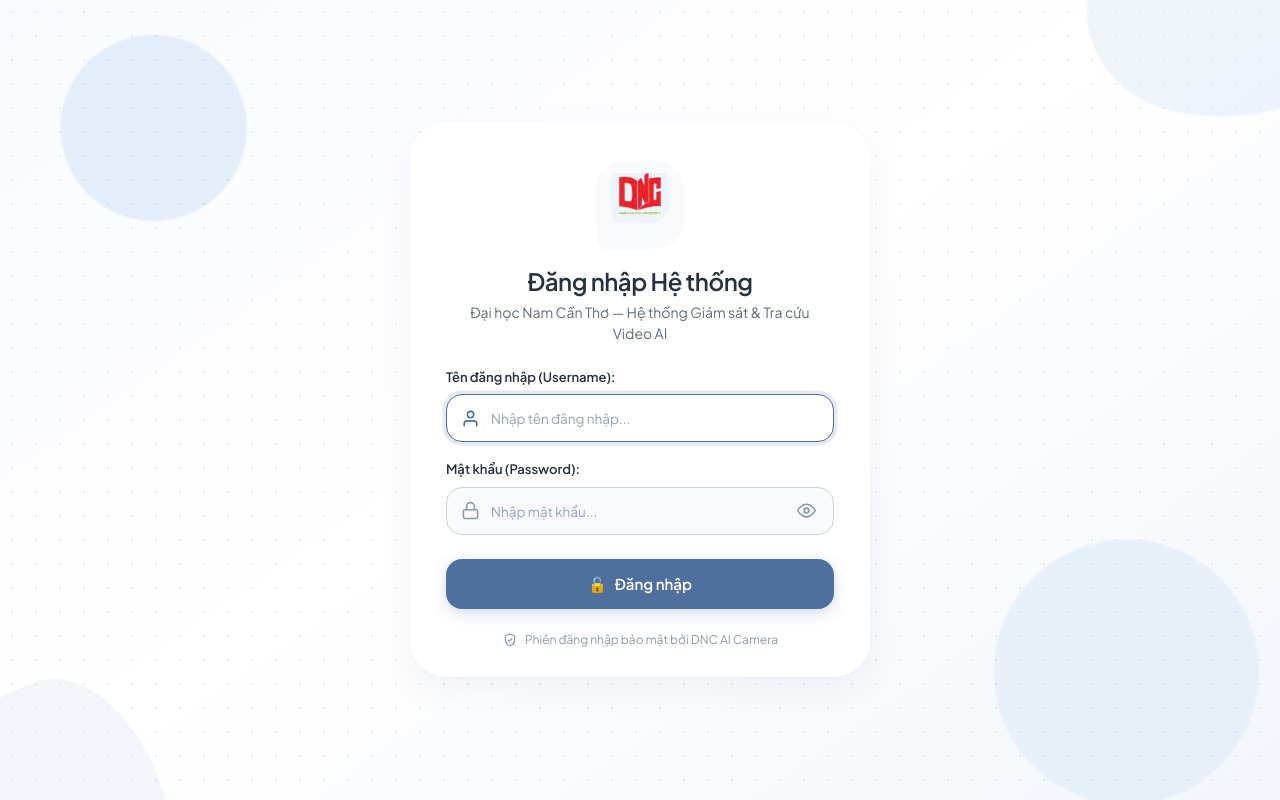
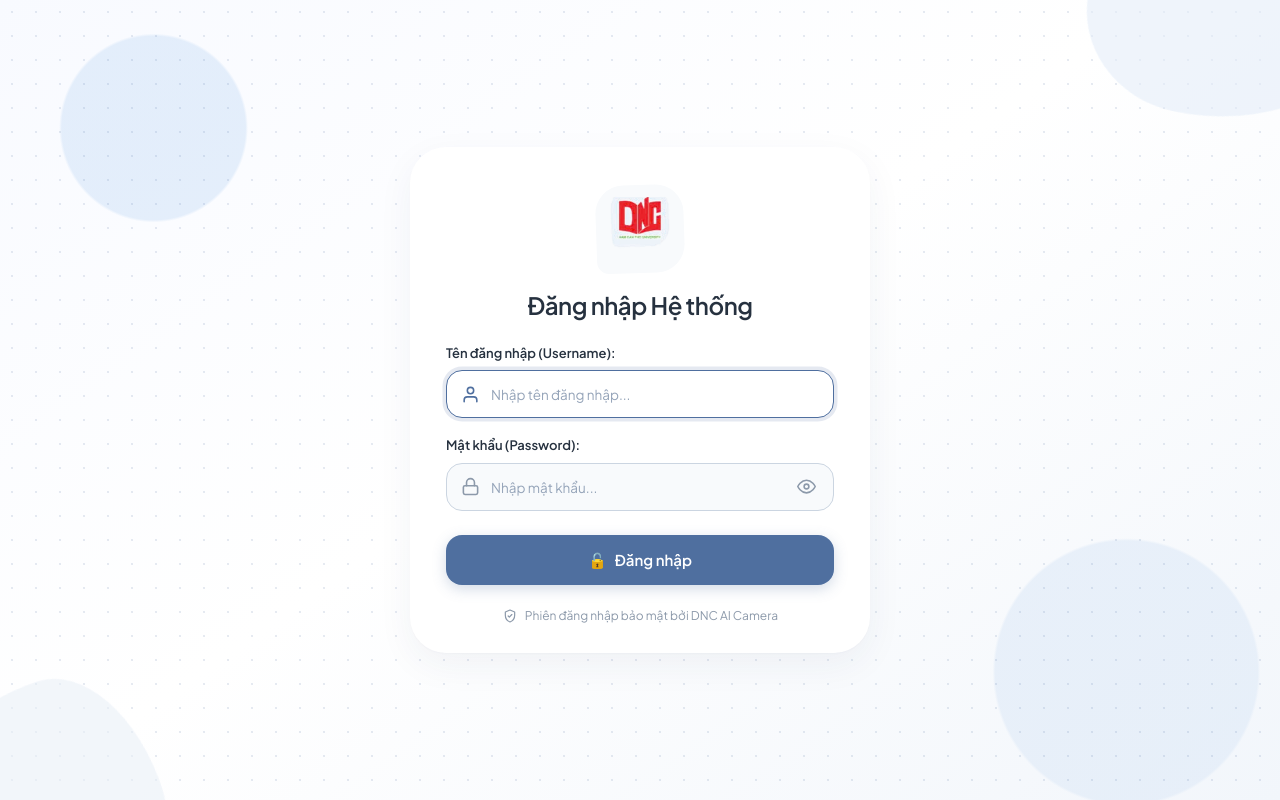
Before and after one commit to mantran1122/CameraDNCv2, a FastAPI app: page /login in a window 1280 px wide. Run offline with FastAPI, Linux system fonts and the light colour scheme; some libraries are stand-ins or nearby versions.

Commit message:
style(login): remove university subtitle banner from login page

```diff
--- a/CameraAI/templates/login.html
+++ b/CameraAI/templates/login.html
@@ -134,7 +134,7 @@
         .page-title {
             display: block;
             width: 100% !important;
-            margin: 12px 0 6px;
+            margin: 12px 0 24px;
             color: var(--md-on-surface);
             font-size: clamp(21px, 5vw, 24px);
             line-height: 1.2;
@@ -359,7 +359,6 @@
 
         <!-- Tiêu đề trang trung tính, bảo mật -->
         <h3 class="page-title">Đăng nhập Hệ thống</h3>
-        <p class="subtitle">Đại học Nam Cần Thơ — Hệ thống Giám sát &amp; Tra cứu Video AI</p>
 
         <!-- Thông báo (Message & Error) -->
         <div class="message" id="alertMessage"></div>
```
